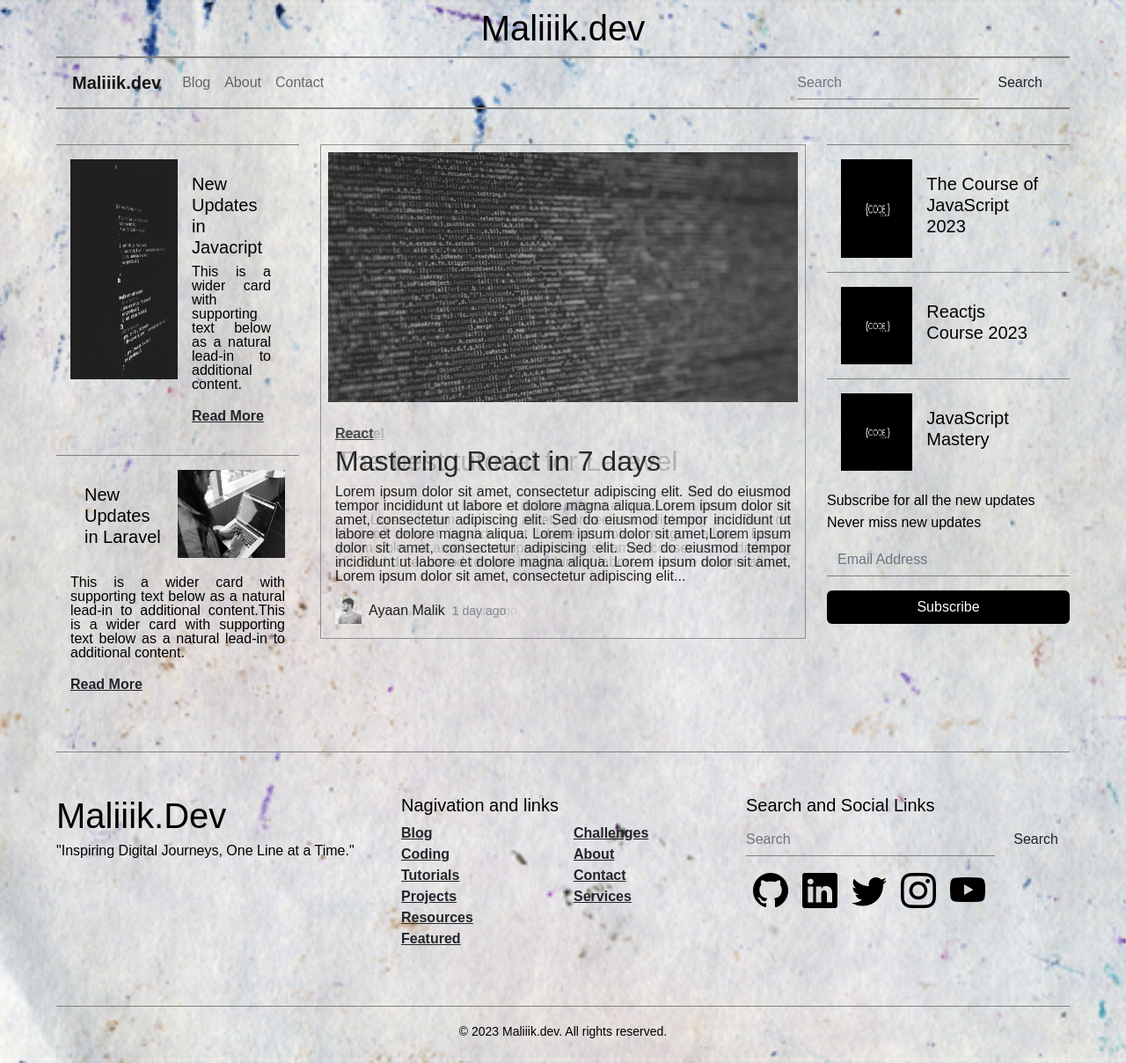
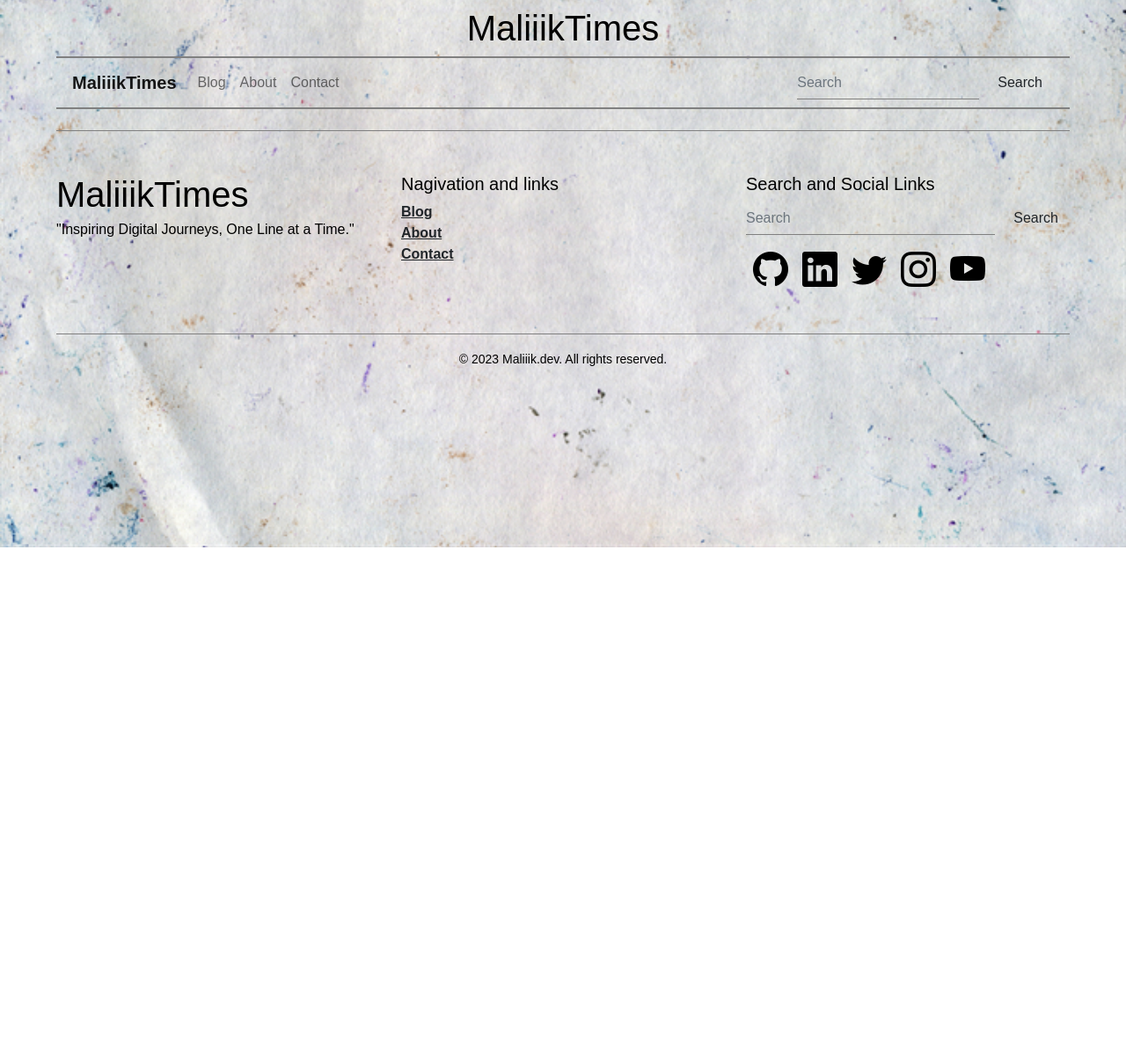
Before and after one commit to AyaanMalik-STUDIO/Gaming-website, a React (Create React App) app: page /blog in a window 1280 px wide. Shown: the whole page at 88% size. After the commit the page ends 800 px from the top, so only its background shows below. Built offline with nearby package versions, Linux system fonts and the light colour scheme; a web font is replaced by a local one.

Commit message:
build deploy V1

```diff
--- a/package.json
+++ b/package.json
@@ -1,5 +1,6 @@
 {
   "name": "blog-app",
+  "homepage": "https://ayaanmaliiik.github.io/blog-app",
   "version": "0.1.0",
   "private": true,
   "dependencies": {
@@ -11,6 +12,7 @@
     "@testing-library/user-event": "^13.5.0",
     "bootstrap": "^5.3.2",
     "framer-motion": "^10.16.16",
+    "gh-pages": "^6.1.1",
     "react": "^18.2.0",
     "react-dom": "^18.2.0",
     "react-router-dom": "^6.20.1",
@@ -20,6 +22,8 @@
     "web-vitals": "^2.1.4"
   },
   "scripts": {
+    "predeploy": "npm run build",
+    "deploy": "gh-pages -d build",
     "start": "react-scripts start",
     "build": "react-scripts build",
     "test": "react-scripts test",
--- a/src/App.js
+++ b/src/App.js
@@ -1,31 +1,23 @@
 // App.js
 import React from 'react';
+import { BrowserRouter as Router, Routes, Route } from 'react-router-dom';
 import Header from './components/Header';
-import LeftSidebar from './components/LeftSidebar';
-import RightSidebar from './components/RightSidebar';
 import MainContent from './components/MainContent';
 import './App.css';
 import Footer from './components/Footer';
 
 function App() {
   return (
-    <div>
-      <Header />
-      <div className="container-fluid">
-        <div className="row">
-          <div className="col-md-3 ps-0 mt-3">
-            <LeftSidebar />
-          </div>
-          <div className="col-md-6">
-            <MainContent />
-          </div>
-          <div className="col-md-3 pe-0 mt-3">
-            <RightSidebar />
-          </div>
-        </div>
+    <Router>
+      <div>
+        <Header />
+        <Routes>
+          <Route path="/" element={<MainContent />} />
+          {/* Add more routes as needed */}
+        </Routes>
+        <Footer />
       </div>
-      <Footer/>
-    </div>
+    </Router>
   );
 }
 
--- a/src/components/Footer.jsx
+++ b/src/components/Footer.jsx
@@ -1,5 +1,6 @@
 // Footer.js
 import React from "react";
+import { Link } from "react-router-dom";
 
 const Footer = () => {
   return (
@@ -7,51 +8,30 @@ const Footer = () => {
       <div className="container-fluid">
         <div className="row">
           <div className="col-12 col-md-4">
-            <h1>Maliiik.Dev</h1>
+            <h1>MaliiikTimes</h1>
             <p>"Inspiring Digital Journeys, One Line at a Time."</p>
           </div>
           <div className="col-12 col-md-4">
-            <div className="row">
+            <div className="">
               <h5>Nagivation and links</h5>
-              <div className="col-6 col-md-6">
               <ul className="list-unstyled">
                 <li>
-                    <a className="text-dark" href="/blog">Blog</a>
+                  <Link className="text-dark" href="/blog">
+                    Blog
+                  </Link>
                 </li>
                 <li>
-                    <a className="text-dark" href="/coding">Coding</a>
-                  </li>
-                  <li>
-                    <a className="text-dark" href="/tutorials">Tutorials</a>
-                  </li>
-                  <li>
-                    <a className="text-dark" href="/projects">Projects</a>
-                  </li>
-                  <li>
-                    <a className="text-dark" href="/resources">Resources</a>
-                  </li>
-                  <li>
-                    <a className="text-dark" href="/featured">Featured</a>
-                  </li>
-                </ul>
-              </div>
-              <div className="col-6 col-md-6">
-                <ul className="list-unstyled">
-                  <li>
-                    <a className="text-dark" href="/challenges">Challenges</a>
-                  </li>
-                  <li>
-                    <a className="text-dark" href="/about">About</a>
+                  <Link className="text-dark" href="/about">
+                    About
+                  </Link>
                 </li>
                 {/* Add more links as needed */}
                 <li>
-                    <a className="text-dark" href="/contact">Contact</a>
-                  </li>
-                  <li>
-                    <a className="text-dark" href="/services">Services</a>
+                  <Link className="text-dark" href="/contact">
+                    Contact
+                  </Link>
                 </li>
               </ul>
-              </div>
             </div>
           </div>
           <div className="col-12 col-md-4">
@@ -69,48 +49,55 @@ const Footer = () => {
             </form>
             {/* Social Icons */}
             <div className="mt-3">
-              <a className="text-dark"
+              <Link
+                className="text-dark"
                 href="/"
                 target="_blank"
                 rel="noopener noreferrer"
               >
                 <i className="bi bi-github mx-2 h1"></i>
-              </a>
-              <a className="text-dark"
+              </Link>
+              <Link
+                className="text-dark"
                 href="/"
                 target="_blank"
                 rel="noopener noreferrer"
               >
                 <i class="bi bi-linkedin mx-2 h1"></i>
-              </a>
-              <a className="text-dark"
+              </Link>
+              <Link
+                className="text-dark"
                 href="/"
                 target="_blank"
                 rel="noopener noreferrer"
               >
                 <i className="bi bi-twitter mx-2 h1"></i>
-              </a>
-              <a className="text-dark"
+              </Link>
+              <Link
+                className="text-dark"
                 href="/"
                 target="_blank"
                 rel="noopener noreferrer"
               >
                 <i className="bi bi-instagram mx-2 h1"></i>
-              </a>
-              <a className="text-dark"
+              </Link>
+              <Link
+                className="text-dark"
                 href="/"
                 target="_blank"
                 rel="noopener noreferrer"
               >
                 <i className="bi bi-youtube mx-2 h1"></i>
-              </a>
+              </Link>
             </div>
           </div>
         </div>
       </div>
       <div class="text-center">
         <div class="copyright mt-3">
-                <small className="">&copy; 2023 Maliiik.dev. All rights reserved.</small>
+          <small className="">
+            &copy; 2023 Maliiik.dev. All rights reserved.
+          </small>
         </div>
       </div>
     </footer>
--- a/src/components/Header.jsx
+++ b/src/components/Header.jsx
@@ -1,17 +1,18 @@
 // Header.js
 import React from "react";
+import { Link } from "react-router-dom";
 
 const Header = () => {
   return (
     <>
       <div className="header text-center">
-        <h1 className="py-2 m-0">Maliiik.dev</h1>
+        <h1 className="py-2 m-0">MaliiikTimes</h1>
       </div>
       <nav className="navbar navbar-expand-lg">
         <div className="container">
-          <a className="navbar-brand" href="/">
-            Maliiik.dev
-          </a>
+          <Link className="navbar-brand" href="/">
+            MaliiikTimes
+          </Link>
           <button
             className="navbar-toggler"
             type="button"
@@ -28,20 +29,20 @@ const Header = () => {
           <div className="collapse navbar-collapse" id="navbarNav">
             <ul className="navbar-nav me-auto">
               <li className="nav-item">
-                <a className="nav-link" href="/blog">
+                <Link className="nav-link" href="/">
                   Blog
-                </a>
+                </Link>
               </li>
               <li className="nav-item">
-                <a className="nav-link" href="/about">
+                <Link className="nav-link" href="/">
                   About
-                </a>
+                </Link>
               </li>
               {/* Add more links as needed */}
               <li className="nav-item">
-                <a className="nav-link" href="/contact">
+                <Link className="nav-link" href="/">
                   Contact
-                </a>
+                </Link>
               </li>
             </ul>
             {/* Search bar */}
--- a/src/components/LeftSidebar.jsx
+++ b/src/components/LeftSidebar.jsx
@@ -2,6 +2,7 @@
 import React from "react";
 import Img from "../images/11.jpg";
 import Img1 from "../images/12.jpg";
+import { Link } from "react-router-dom";
 
 const FeaturedCardTop = ({ title, image, content, timestamp }) => {
   return (
@@ -21,9 +22,9 @@ const FeaturedCardTop = ({ title, image, content, timestamp }) => {
           <div className="card-body">
             <h5 className="card-title">{title}</h5>
             <p className="card-text">{content}</p>
-            <a className="text-dark" href="/">
+            <Link className="text-dark" href="/">
               Read More
-            </a>
+            </Link>
           </div>
         </div>
       </div>
@@ -52,9 +53,9 @@ const FeaturedCardBottom = ({ title, image, content, timestamp }) => {
         </div>
         <div className="mt-2">
           <p className="card-text">{content}</p>
-          <a className="text-dark" href="/">
+          <Link className="text-dark" href="/">
             Read More
-          </a>
+          </Link>
         </div>
       </div>
     </div>
--- a/src/components/MainContent.jsx
+++ b/src/components/MainContent.jsx
@@ -3,9 +3,10 @@ import React from "react";
 import Slider from "react-slick";
 import Image13 from "../images/13.jpg";
 import ProfileImg from "../images/profileImage.jpg";
-
 import "slick-carousel/slick/slick.css";
 import "slick-carousel/slick/slick-theme.css";
+import LeftSideBar from "./LeftSidebar";
+import RightSideBar from "./RightSidebar";
 
 const cardData = [
   {
@@ -50,6 +51,13 @@ const MainContent = () => {
   };
 
   return (
+    <>
+      <div className="container-fluid">
+        <div className="row">
+          <div className="col-md-3 ps-0 mt-3">
+            <LeftSideBar />
+          </div>
+          <div className="col-md-6">
             <main className="main-content mt-4 py-3">
               <Slider {...settings}>
                 {cardData.map((card, index) => (
@@ -61,7 +69,9 @@ const MainContent = () => {
                       style={{ height: 300 }}
                     />
                     <div className="card-body p-3">
-            <a href="/" className="text-dark">{card.category}</a>
+                      <a href="/" className="text-dark">
+                        {card.category}
+                      </a>
                       <h2 className="card-title">{card.title}</h2>
                       <p className="card-text">{card.content}</p>
                       <div className="d-flex justify-content-between align-items-center">
@@ -73,7 +83,9 @@ const MainContent = () => {
                             style={{ height: 30 }}
                           />
                           <span>{card.author}</span>
-                  <small className="text-muted mx-2">{card.timestamp}</small>
+                          <small className="text-muted mx-2">
+                            {card.timestamp}
+                          </small>
                         </div>
                       </div>
                     </div>
@@ -81,6 +93,13 @@ const MainContent = () => {
                 ))}
               </Slider>
             </main>
+          </div>
+          <div className="col-md-3 pe-0 mt-3">
+            <RightSideBar />
+          </div>
+        </div>
+      </div>
+    </>
   );
 };
 
```
Also changed, not shown: 18 other files (tests, documents, lock files or other folders). Lines whose indentation alone changed are shown as unchanged.
